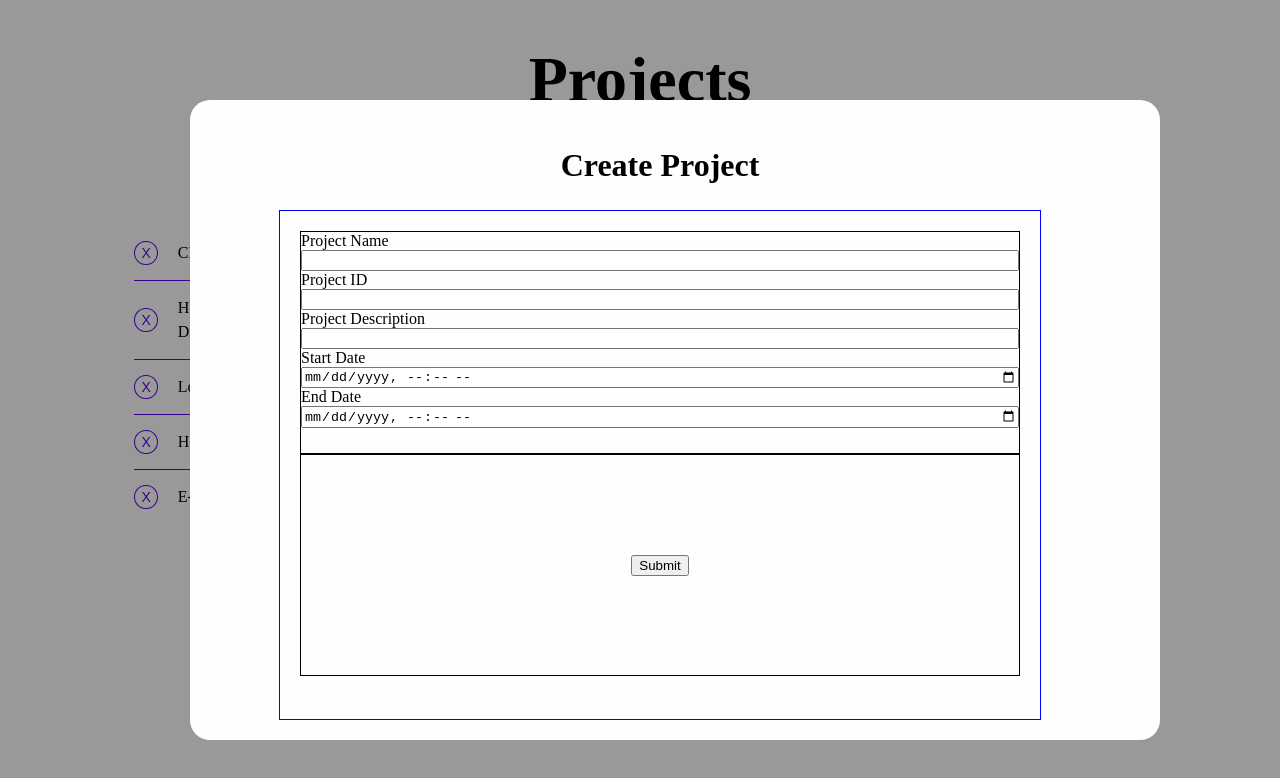
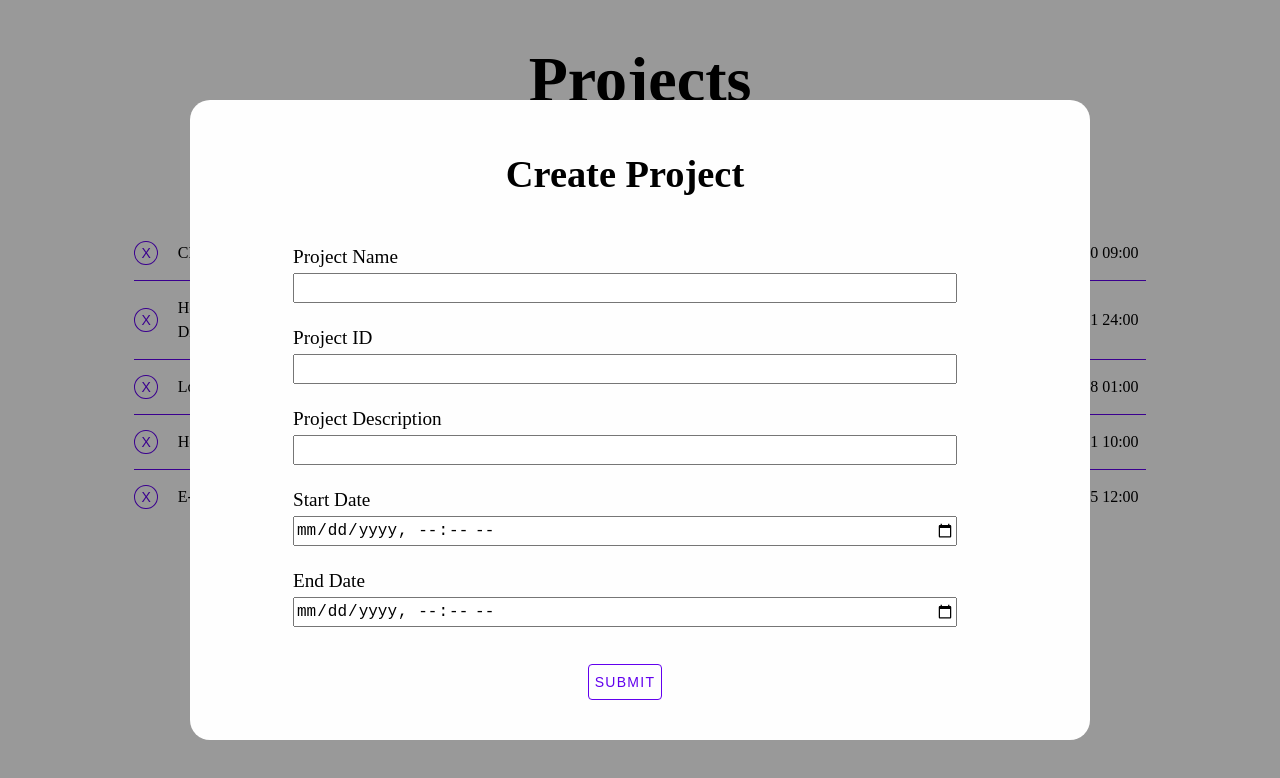
Before and after one commit to BlaviButcher/react-assn3, a React (Create React App) app: page / in a window 1280 px wide. Both pictures are taken after a click on the button "CREATE NEW PROJECT". Shown: the top 778 px of the page. Built offline with nearby package versions, Linux system fonts and the light colour scheme.

Commit message:
updated css

```diff
--- a/src/components/project-form.tsx
+++ b/src/components/project-form.tsx
@@ -16,6 +16,7 @@ class ProjectForm extends Component<{
         }}
       >
         <div className="form">
+          <div className="input-form-wrap">
           <label htmlFor="name">Project Name</label>
           <input
             type="text"
@@ -26,6 +27,8 @@ class ProjectForm extends Component<{
               this.props.onValueChange(e.target.id, e.target.value)
             }
           />
+          </div>
+          <div className="input-form-wrap">
           <label htmlFor="id">Project ID</label>
           <input
             type="text"
@@ -36,6 +39,8 @@ class ProjectForm extends Component<{
               this.props.onValueChange(e.target.id, e.target.value)
             }
           />
+          </div>
+          <div className="input-form-wrap">
           <label htmlFor="description">Project Description</label>
           <input
             type="text"
@@ -46,6 +51,8 @@ class ProjectForm extends Component<{
               this.props.onValueChange(e.target.id, e.target.value)
             }
           />
+          </div>
+          <div className="input-form-wrap">
           <label htmlFor="start">Start Date</label>
           <input
             type="datetime-local"
@@ -56,6 +63,8 @@ class ProjectForm extends Component<{
               this.props.onValueChange(e.target.id, e.target.value)
             }
           />
+          </div>
+          <div className="input-form-wrap">
           <label htmlFor="end">End Date</label>
           <input
             type="datetime-local"
@@ -66,9 +75,10 @@ class ProjectForm extends Component<{
               this.props.onValueChange(e.target.id, e.target.value)
             }
           />
+          </div>
         </div>
-        <div id="button-wrap">
-          <button type="submit">Submit</button>
+        <div id="button-wrap" >
+          <button type="submit" className="button" id="submit-button">Submit</button>
         </div>
       </form>
     );
--- a/src/css/modal.css
+++ b/src/css/modal.css
@@ -26,14 +26,15 @@
 }
 h2 {
   text-align: center;
-  font-size: 2rem;
+  font-size: 2.4rem;
+  margin-bottom: 20px;
 }
 
 .modal {
   display: flex;
   flex-direction: column;
   /* cover the modal */
-  position: absolute;
+  position: relative;
   top: 0;
   left: 0;
   width: 100%;
@@ -58,14 +59,12 @@ h2 {
   width: 80%; /* Could be more or less, depending on screen size */
   flex: 1;
   height: 100%;
-  border: 1px solid blue;
 }
 
 .button-wrap {
   display: flex;
   justify-content: center;
   bottom: -10;
-  border: 1px solid red;
 }
 
 /* The Close Button */
--- a/src/css/project-form.css
+++ b/src/css/project-form.css
@@ -1,19 +1,43 @@
 .form {
   display: flex;
   flex-direction: column;
-  border: 1px solid black;
+  justify-content: space-between;
+  margin: 10px 0 30px 0;
+  /* DONT ASK */
   height: 100%;
-  flex: 1;
+  flex: 5;
 }
 
-button {
+.input-form-wrap {
+  display: flex;
+  flex-direction: column;
+  font-size: 1.2rem;
+}
+
+.input-form-wrap > label {
+  margin-bottom: 5px;
+}
+
+.input-form-wrap > input {
+  margin-bottom: 5px;
+  line-height: 1.5;
+  font-size: 1rem;
+}
+
+#submit-button {
   align-self: flex-end;
+  display: block;
+  margin: 0 auto;
+  min-width: 64px;
+  height: 36px;
+  letter-spacing: 0.09em;
 }
 
 #button-wrap {
   display: flex;
-justify-content: center;
-  border: 1px solid black;
-  min-height: 100%;
-  flex-grow: 1;
+  flex-direction: column;
+  justify-content: flex-end;
+  align-content: flex-end;
+  min-height: 10%;
+  flex-grow: 0.1;
 }
--- a/src/css/project-list.css
+++ b/src/css/project-list.css
@@ -18,6 +18,7 @@
 
 #start-date {
   text-align: center;
+  padding-right: 50px;
 }
 
 #end-date {
```
